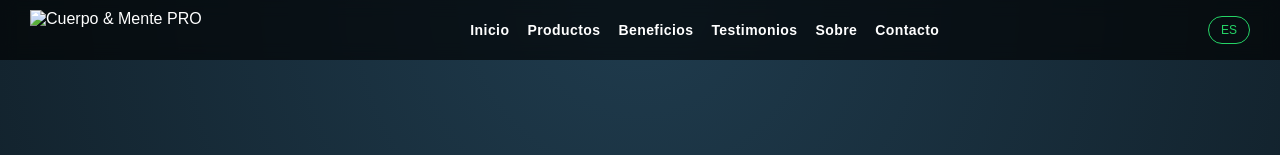
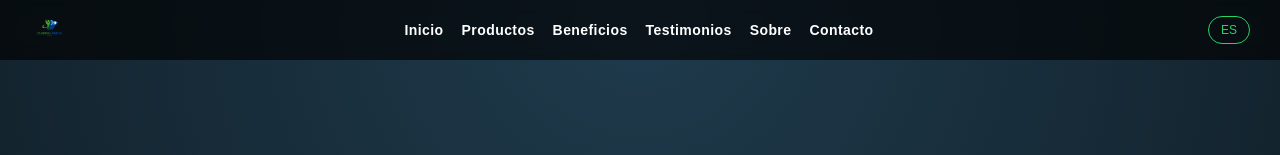
Before and after one commit to Noelvis123/cuerpoymentepro, a plain HTML site: page index.html in a window 1280 px wide. Shown: the top 155 px of the page. Drawn offline with Linux system fonts and the light colour scheme.

Commit message:
Update index.html

```diff
--- a/index.html
+++ b/index.html
@@ -10,7 +10,7 @@
 
 <nav class="menu">
   <div class="logo-box">
-    <img src="img/logo.png" alt="Cuerpo & Mente PRO" class="logo">
+    <img src="logo.png" alt="Cuerpo & Mente PRO" class="logo">
   </div>
   <ul class="menu-links">
     <li><a href="#inicio" data-es="Inicio" data-en="Home">Inicio</a></li>
```
